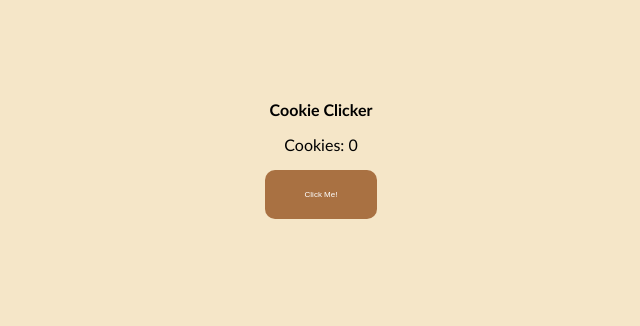
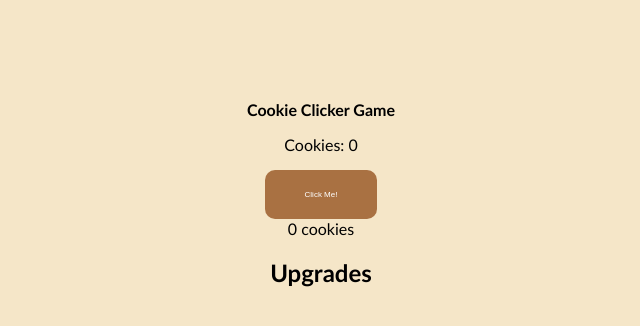
Before and after one commit to sarahroon/Assignment-Three-Week-Three, a plain HTML site: page index.html in a window 1280 px wide. Shown: the whole page, without its empty margins (319-959 px from the left). Drawn offline with Linux system fonts and the light colour scheme.

Commit message:
Update index.html

```diff
--- a/index.html
+++ b/index.html
@@ -7,10 +7,13 @@
 </head>
 <body>
 
-    <h1>Cookie Clicker</h1>
+    <h1>Cookie Clicker Game</h1>
     <p>Cookies: <span id="cookieCount">0</span></p>
+    <button id="cookieButton">Click Me!</button>
+    <div id="cookie-count">0 cookies</div>
 
-    <button id="cookieButton">Click Me!</button>
+    <h2>Upgrades</h2>
+    <div id="upgrades"></div>
 
     <script src="script.js"></script>
 </body>
```
